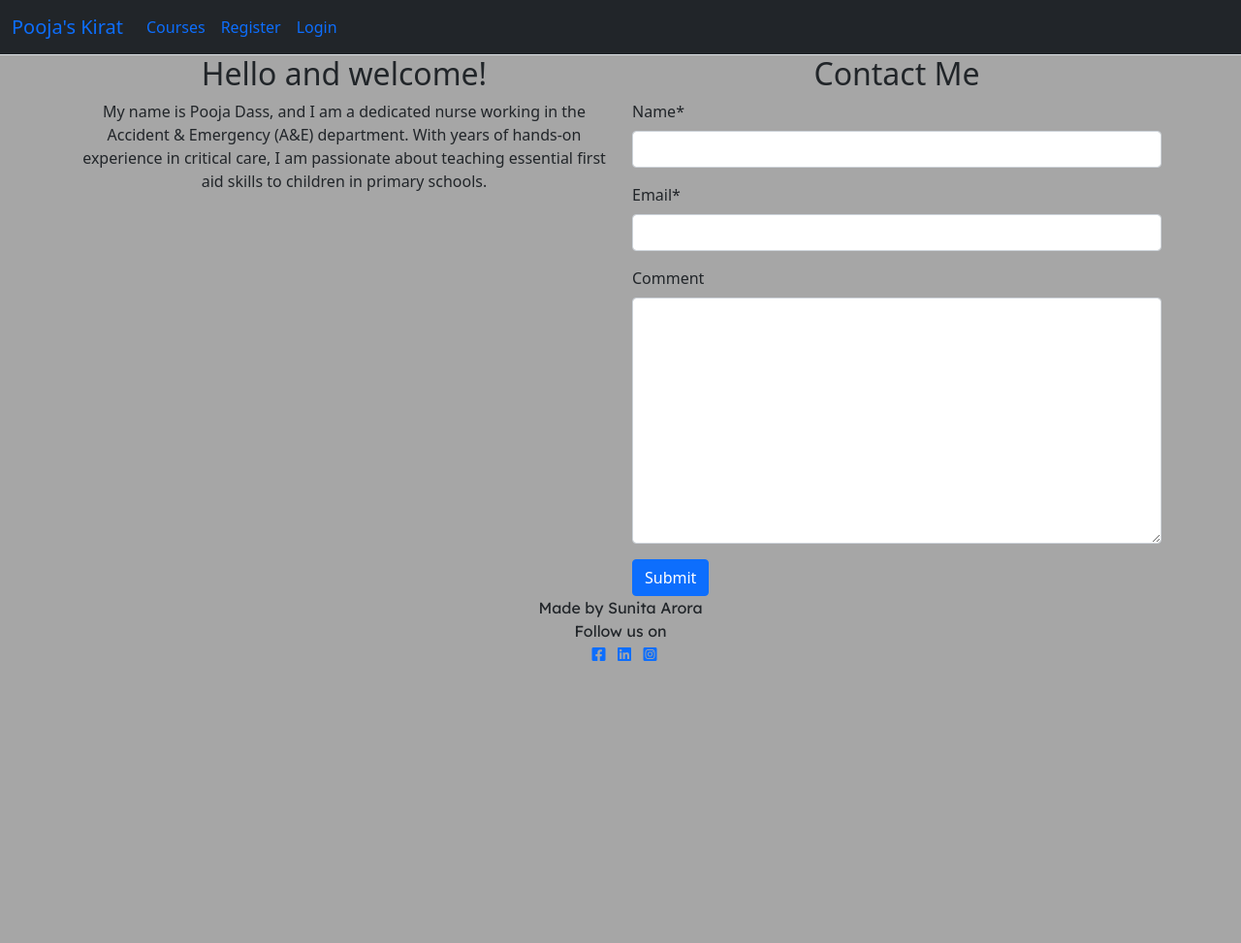
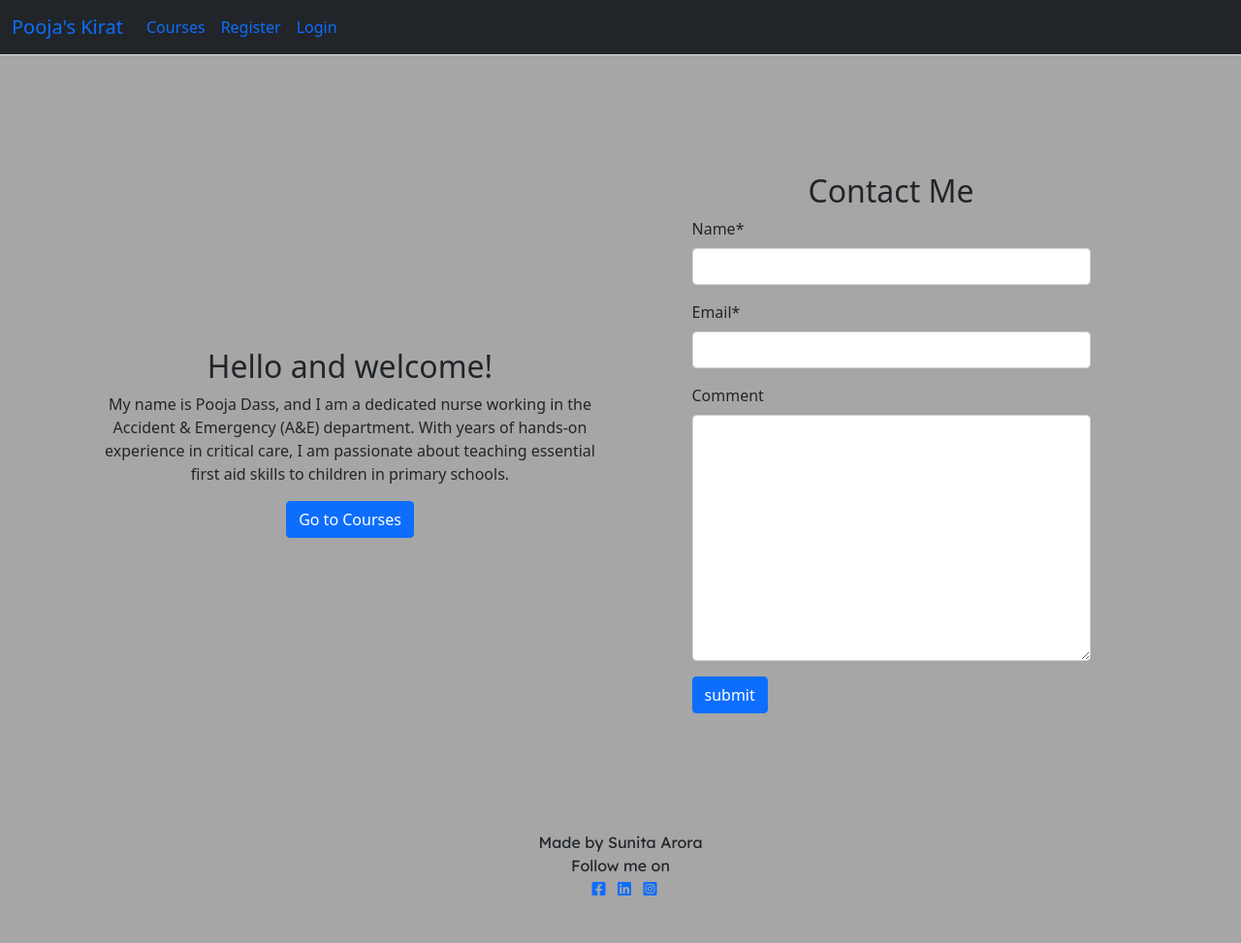
Before and after one commit to AroraSunita/first-aid-for-kids, a Django app: page / in a window 1280 px wide. Shown: the whole page at 97% size. Before the commit the page ends 682 px from the top, so only its background shows below. Run offline with Django 4.2, Linux system fonts and the light colour scheme; some libraries are stand-ins or nearby versions.

Commit message:
course page added

```diff
--- a/bookings/templates/bookings/index.html
+++ b/bookings/templates/bookings/index.html
@@ -5,21 +5,22 @@
 
 {% block content %}
 <!-- Intro  -->
-<div class="container">
-    <div class="row">
-        <div class="col-md-6">
+<div class="container vh-100 d-flex align-items-center justify-content-center">
+    <div class="row w-100">
+        <div class="col-md-6 d-flex flex-column align-items-center justify-content-center">
             <h2 class="text-center">Hello and welcome!</h2>
             <p class="text-center">My name is Pooja Dass, and I am a dedicated nurse working in the Accident & Emergency (A&E) department.
                 With years of hands-on experience in critical care, I am passionate about teaching essential first aid skills to children in primary schools.</p>
-        </div>
+            <a href="{% url 'courses' %}" class="btn btn-primary">Go to Courses</a>
+            </div>
 
         <!-- Contact Form -->
-        <div class="col-md-6">
+        <div class="col-md-6 d-flex flex-column align-items-center justify-content-center">
             <h2 class="text-center">Contact Me</h2>
             <form method="post">
                 {% csrf_token %}
                 {{ form|crispy }}
-                <button type="submit" class="btn btn-primary">Submit</button>
+                <button type="submit" class="btn btn-primary">submit</button>
             </form>
         </div>
     </div>
--- a/bookings/urls.py
+++ b/bookings/urls.py
@@ -1,11 +1,7 @@
 from . import views
 from django.urls import path
 
-# urlpatterns = [
-#     path('', views.HomePage.as_view(), name='home'),
-# ]
-
-
 urlpatterns = [
     path('', views.IndexView.as_view(), name='home'),
+    path('courses/', views.CoursesView.as_view(), name='courses'),
   ]
--- a/bookings/views.py
+++ b/bookings/views.py
@@ -1,8 +1,8 @@
 from django.shortcuts import render, redirect
-# from django.views.generic import TemplateView
 from django.views.generic import View
 from django.contrib import messages
 from .forms import ContactForm
+from .models import Course
 
 class IndexView(View):
     def get(self, request):
@@ -17,8 +17,7 @@ class IndexView(View):
             return redirect('home')
         return render(request, 'bookings/index.html', {'form': form})
 
-# class HomePage(TemplateView):
-#     """
-#     Displays home page"
-#     """
-#     template_name = 'base.html'
+class CoursesView(View):
+    def get(self, request):
+        # courses = Course.objects.all()  # Retrieve all course objects from database
+        return render(request, 'bookings/course.html')
--- a/kids_first_aid/settings.py
+++ b/kids_first_aid/settings.py
@@ -78,7 +78,7 @@ ROOT_URLCONF = 'kids_first_aid.urls'
 TEMPLATES = [
     {
         'BACKEND': 'django.template.backends.django.DjangoTemplates',
-        'DIRS': [os.path.join(BASE_DIR, 'templates')],
+        'DIRS': [TEMPLATES_DIR],
         'APP_DIRS': True,
         'OPTIONS': {
             'context_processors': [
--- a/kids_first_aid/urls.py
+++ b/kids_first_aid/urls.py
@@ -17,9 +17,11 @@ Including another URLconf
 from django.contrib import admin
 from django.urls import path, include
 
+
 urlpatterns = [
     path('admin/', admin.site.urls),
     path('summernote/', include('django_summernote.urls')),
     path('', include('bookings.urls'), name='home'),
+    path('courses/', include('bookings.urls'), name='course'),
     path("accounts/", include("allauth.urls")),
 ]
--- a/static/css/style.css
+++ b/static/css/style.css
@@ -3,7 +3,7 @@ body {
 }
 
 h1 {
-    color: red;
+    color: #940e0a;
     font-family: lexend;
     font-weight: 300;
     }
@@ -15,12 +15,22 @@ footer {
 
 .btn-signup,
 .btn-edit {
-    background-color: #cfe4e4;
-    color: #940e0a;
+    background-color:#940e0a;
+    color: #A6A6A6;
 }
 
 .btn-signup:hover,
 .btn-signup:active {
-    background-color: #fff;
-    color: #940e0a;
+    background-color: #e0514c;
+    color: #A6A6A6;
 }
+
+body {
+    display: flex;
+    flex-direction: column;
+    min-height: 100vh;
+}
+
+footer {
+    margin-top: auto;
+}
--- a/templates/base.html
+++ b/templates/base.html
@@ -39,7 +39,7 @@
         <link rel="icon" type="image/png" sizes="16x16" href="assets/images/favicons/favicon-16x16.png"> -->
     </head>
 
-<body>
+<body class="d-flex flex-column min-vh-100">
     <!-- Navigation -->
     <nav class="navbar bg-dark border-bottom border-body navbar-expand-lg bg-body-tertiary data-bs-theme='dark'">
         <div class="container-fluid">
@@ -77,7 +77,7 @@
 
     <!-- <h1>If this heading is red static files are being served... </h1> -->
 
-    <main class="flex-shrink-0 main-bg">
+    <main class="flex-grow-1 main-bg">
       {% block content %}
       <!-- Content Goes here -->
       {% endblock content %}
@@ -85,16 +85,18 @@
 
     <!-- Footer -->
     <footer class="footer mt-auto">
-        <p class="m-0 text-center">
+      <div class="container text-center">
+        <p class="m-0">
             {% block copyright %}
             Made by Sunita Arora
             {% endblock copyright %}
         </p>
-        <p class="m-0 text-center">Follow us on <br>
-          <a target="_blank" href="https://www.facebook.com"><i class="fab fa-facebook-square ms-2"></i></a>
-          <a target="_blank" href="https://www.linkedin.com"><i class="fab fa-linkedin ms-2"></i></a>
-          <a target="_blank" href="https://www.instagram.com"><i class="fab fa-instagram-square ms-2"></i></a>
+        <p class="m-0 text-center">Follow me on <br>
+          <a target="_blank" href="https://www.facebook.com"><i class="fab fa-facebook-square ms-2 mb-5"></i></a>
+          <a target="_blank" href="https://www.linkedin.com"><i class="fab fa-linkedin ms-2 mb-5"></i></a>
+          <a target="_blank" href="https://www.instagram.com"><i class="fab fa-instagram-square ms-2 mb-5"></i></a>
         </p>
+      </div>
     </footer>
 
     <!-- Bootstrap -->
```
Also changed, not shown: bookings/templates/bookings/course.html (+45 -0 lines).
